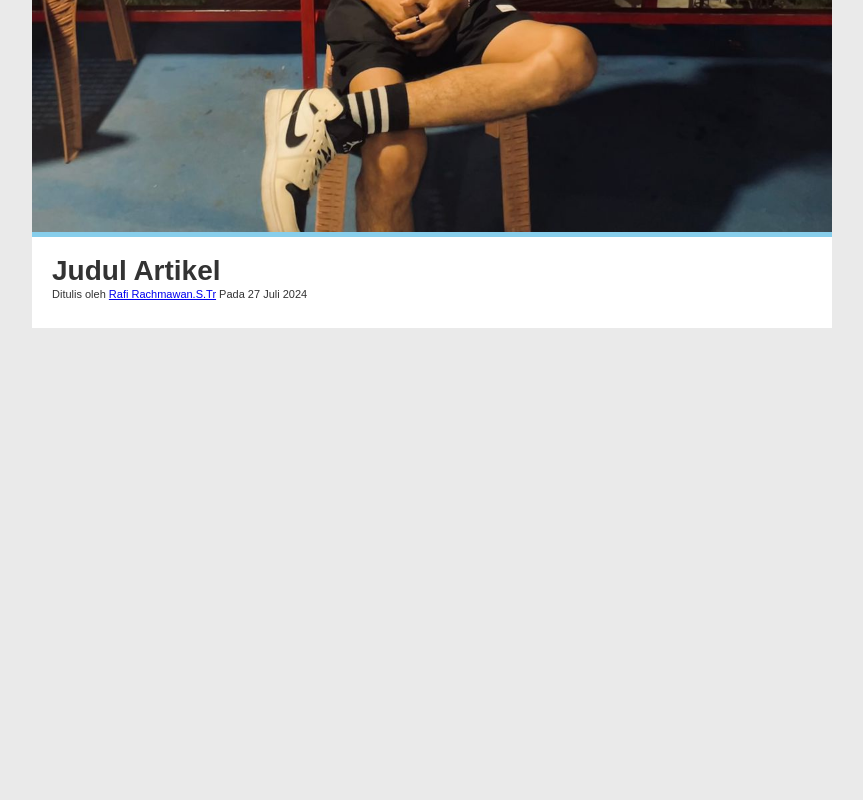
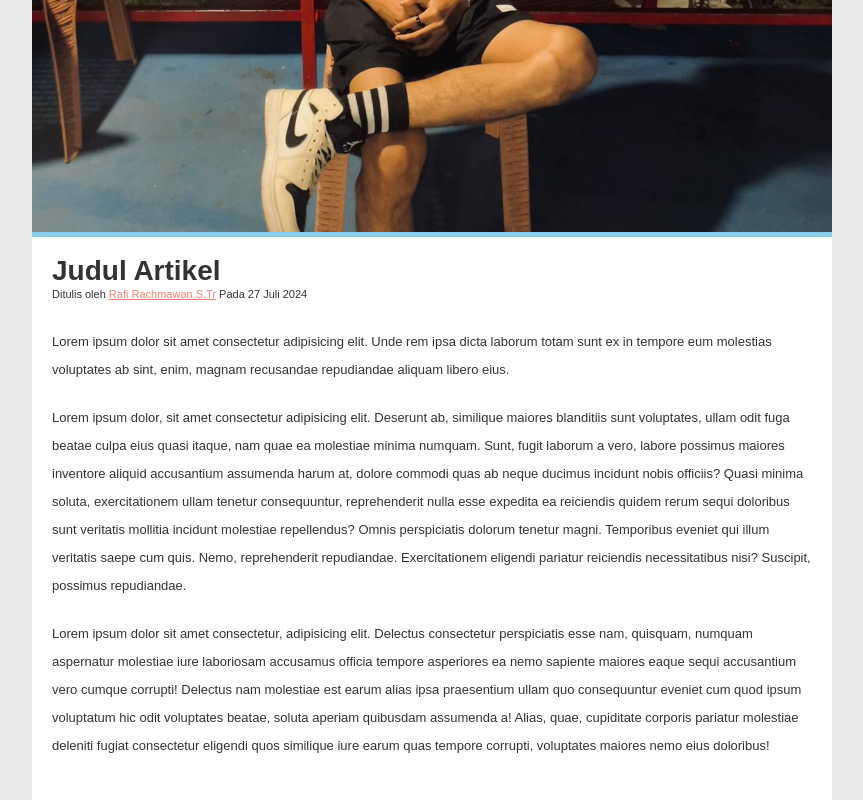
Before and after one commit to rafirachmawan/CssLayoutByWPU, a plain HTML site: page Css Layouting/index.html in a window 1280 px wide. Shown: the part 469-1269 px from the top of the page, without its empty margins (208-1071 px from the left). Before the commit the page ends 800 px from the top, so only its background shows below. Drawn offline with Linux system fonts and the light colour scheme.

Commit message:
Update CSS

```diff
--- a/Css Layouting/index.html
+++ b/Css Layouting/index.html
@@ -24,6 +24,38 @@
         <p class="penulis">
           Ditulis oleh <a href="#">Rafi Rachmawan.S.Tr</a> Pada 27 Juli 2024
         </p>
+
+        <p>
+          Lorem ipsum dolor sit amet consectetur adipisicing elit. Unde rem ipsa
+          dicta laborum totam sunt ex in tempore eum molestias voluptates ab
+          sint, enim, magnam recusandae repudiandae aliquam libero eius.
+        </p>
+        <p>
+          Lorem ipsum dolor, sit amet consectetur adipisicing elit. Deserunt ab,
+          similique maiores blanditiis sunt voluptates, ullam odit fuga beatae
+          culpa eius quasi itaque, nam quae ea molestiae minima numquam. Sunt,
+          fugit laborum a vero, labore possimus maiores inventore aliquid
+          accusantium assumenda harum at, dolore commodi quas ab neque ducimus
+          incidunt nobis officiis? Quasi minima soluta, exercitationem ullam
+          tenetur consequuntur, reprehenderit nulla esse expedita ea reiciendis
+          quidem rerum sequi doloribus sunt veritatis mollitia incidunt
+          molestiae repellendus? Omnis perspiciatis dolorum tenetur magni.
+          Temporibus eveniet qui illum veritatis saepe cum quis. Nemo,
+          reprehenderit repudiandae. Exercitationem eligendi pariatur reiciendis
+          necessitatibus nisi? Suscipit, possimus repudiandae.
+        </p>
+        <p>
+          Lorem ipsum dolor sit amet consectetur, adipisicing elit. Delectus
+          consectetur perspiciatis esse nam, quisquam, numquam aspernatur
+          molestiae iure laboriosam accusamus officia tempore asperiores ea nemo
+          sapiente maiores eaque sequi accusantium vero cumque corrupti!
+          Delectus nam molestiae est earum alias ipsa praesentium ullam quo
+          consequuntur eveniet cum quod ipsum voluptatum hic odit voluptates
+          beatae, soluta aperiam quibusdam assumenda a! Alias, quae, cupiditate
+          corporis pariatur molestiae deleniti fugiat consectetur eligendi quos
+          similique iure earum quas tempore corrupti, voluptates maiores nemo
+          eius doloribus!
+        </p>
       </div>
     </div>
   </body>
--- a/Css Layouting/style.css
+++ b/Css Layouting/style.css
@@ -59,3 +59,10 @@ body{
     font-size: 11px;
     margin-top: -5px;
 }
+.content .penulis a{
+    color: salmon;
+}
+.content p {
+    margin-bottom: 20px;
+    font-size: 13px;
+}
```
